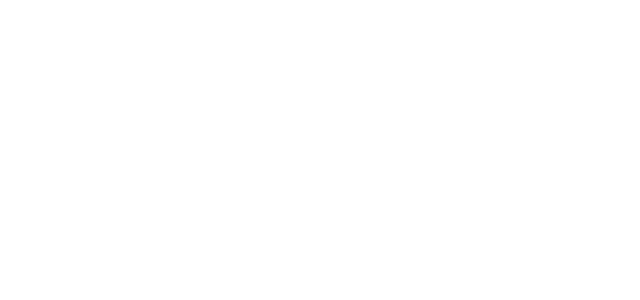
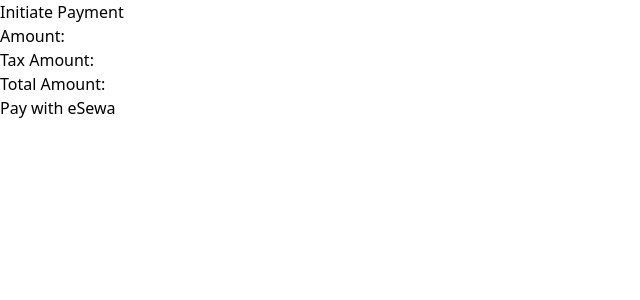
Before and after one commit to Prithvicode/florasboutique, a React (Vite) app in the folder client/: page /payment in a window 1280 px wide. Before the commit this address had no page. Shown: the top 300 px of the page, without its empty margins (0-640 px from the left). Built offline with nearby package versions, Linux system fonts and the light colour scheme.

Commit message:
payment test

```diff
--- a/client/package.json
+++ b/client/package.json
@@ -10,7 +10,9 @@
     "preview": "vite preview"
   },
   "dependencies": {
+    "@types/crypto-js": "^4.2.2",
     "axios": "^1.7.7",
+    "crypto-js": "^4.2.0",
     "react": "^18.3.1",
     "react-dom": "^18.3.1",
     "react-router-dom": "^6.27.0"
--- a/client/src/App.tsx
+++ b/client/src/App.tsx
@@ -4,6 +4,7 @@
 import SignIn from "./page/SignIn";
 import SignUp from "./page/SignUp";
 import ProductForm from "./page/Product";
+import PaymentForm from "./page/PaymentForm";
 const App = () => {
   return (
     <Router>
@@ -12,6 +13,7 @@
         <Route path="/signUp" element={<SignUp />} />
         <Route path="/signIn" element={<SignIn />} />
         <Route path="/product" element={<ProductForm />} />
+        <Route path="/payment" element={<PaymentForm />} />
       </Routes>
     </Router>
   );
--- /dev/null
+++ b/client/src/page/PaymentForm.tsx
@@ -0,0 +1,135 @@
+import React, { useState } from "react";
+import cryptoJs from "crypto-js";
+
+function PaymentForm() {
+  const [amount, setAmount] = useState<string>("");
+  const [taxAmount, setTaxAmount] = useState<string>("");
+  const [totalAmount, setTotalAmount] = useState<string>("");
+  const [loading, setLoading] = useState<boolean>(false);
+
+  // Generate UUID
+  const generateUUID = (): string => {
+    return "xxxxxxxx-xxxx-4xxx-yxxx-xxxxxxxxxxxx".replace(
+      /[xy]/g,
+      function (c) {
+        const r = (Math.random() * 16) | 0;
+        const v = c === "x" ? r : (r & 0x3) | 0x8;
+        return v.toString(16);
+      }
+    );
+  };
+
+  // Generate Signature
+  const createSignature = (message: string, secret: string): string => {
+    const hash = cryptoJs.HmacSHA256(message, secret);
+    return cryptoJs.enc.Base64.stringify(hash);
+  };
+
+  // Handle form submit
+  const handleSubmit = async (e: React.FormEvent) => {
+    e.preventDefault();
+
+    if (!amount || !taxAmount || !totalAmount) {
+      alert("Please fill in all fields.");
+      return;
+    }
+
+    setLoading(true);
+
+    try {
+      // Generate transaction UUID
+      const transactionUUID = generateUUID();
+
+      const message = `total_amount=${totalAmount},transaction_uuid=${transactionUUID},product_code=EPAYTEST`;
+
+      // Generate signature
+      const signature = createSignature(message, "8gBm/:&EnhH.1/q");
+
+      const formData = {
+        amount,
+        failure_url: "https://www.google.com/",
+        product_delivery_charge: "0",
+        product_service_charge: "0",
+        product_code: "EPAYTEST",
+        signature,
+        signed_field_names: "total_amount,transaction_uuid,product_code",
+        success_url: "https://www.youtube.com/",
+        tax_amount: taxAmount,
+        total_amount: totalAmount,
+        transaction_uuid: transactionUUID,
+      };
+
+      // Dynamically create the form element
+      const form = document.createElement("form");
+      form.setAttribute("method", "POST");
+      form.setAttribute(
+        "action",
+        "https://rc-epay.esewa.com.np/api/epay/main/v2/form"
+      );
+
+      // Append hidden fields to the form
+      Object.entries(formData).forEach(([key, value]) => {
+        const input = document.createElement("input");
+        input.setAttribute("type", "hidden");
+        input.setAttribute("name", key);
+        input.setAttribute("value", value);
+        form.appendChild(input);
+      });
+
+      // Append the form to the body and submit it
+      document.body.appendChild(form);
+      form.submit();
+    } catch (error) {
+      console.error("Error submitting payment:", error);
+      alert("An error occurred while processing the payment.");
+    } finally {
+      setLoading(false);
+    }
+  };
+
+  return (
+    <div>
+      <h1>Initiate Payment</h1>
+      <form onSubmit={handleSubmit}>
+        <div>
+          <label htmlFor="amount">Amount:</label>
+          <input
+            type="text"
+            id="amount"
+            name="amount"
+            value={amount}
+            onChange={(e) => setAmount(e.target.value)}
+            required
+          />
+        </div>
+        <div>
+          <label htmlFor="tax_amount">Tax Amount:</label>
+          <input
+            type="text"
+            id="tax_amount"
+            name="tax_amount"
+            value={taxAmount}
+            onChange={(e) => setTaxAmount(e.target.value)}
+            required
+          />
+        </div>
+        <div>
+          <label htmlFor="total_amount">Total Amount:</label>
+          <input
+            type="text"
+            id="total_amount"
+            name="total_amount"
+            value={totalAmount}
+            onChange={(e) => setTotalAmount(e.target.value)}
+            required
+          />
+        </div>
+        <button type="submit" disabled={loading}>
+          {loading ? "Processing..." : "Pay with eSewa"}
+        </button>
+      </form>
+    </div>
+  );
+}
+
+export default PaymentForm;
```
Also changed, not shown: 1 other file (tests, documents, lock files or other folders).
